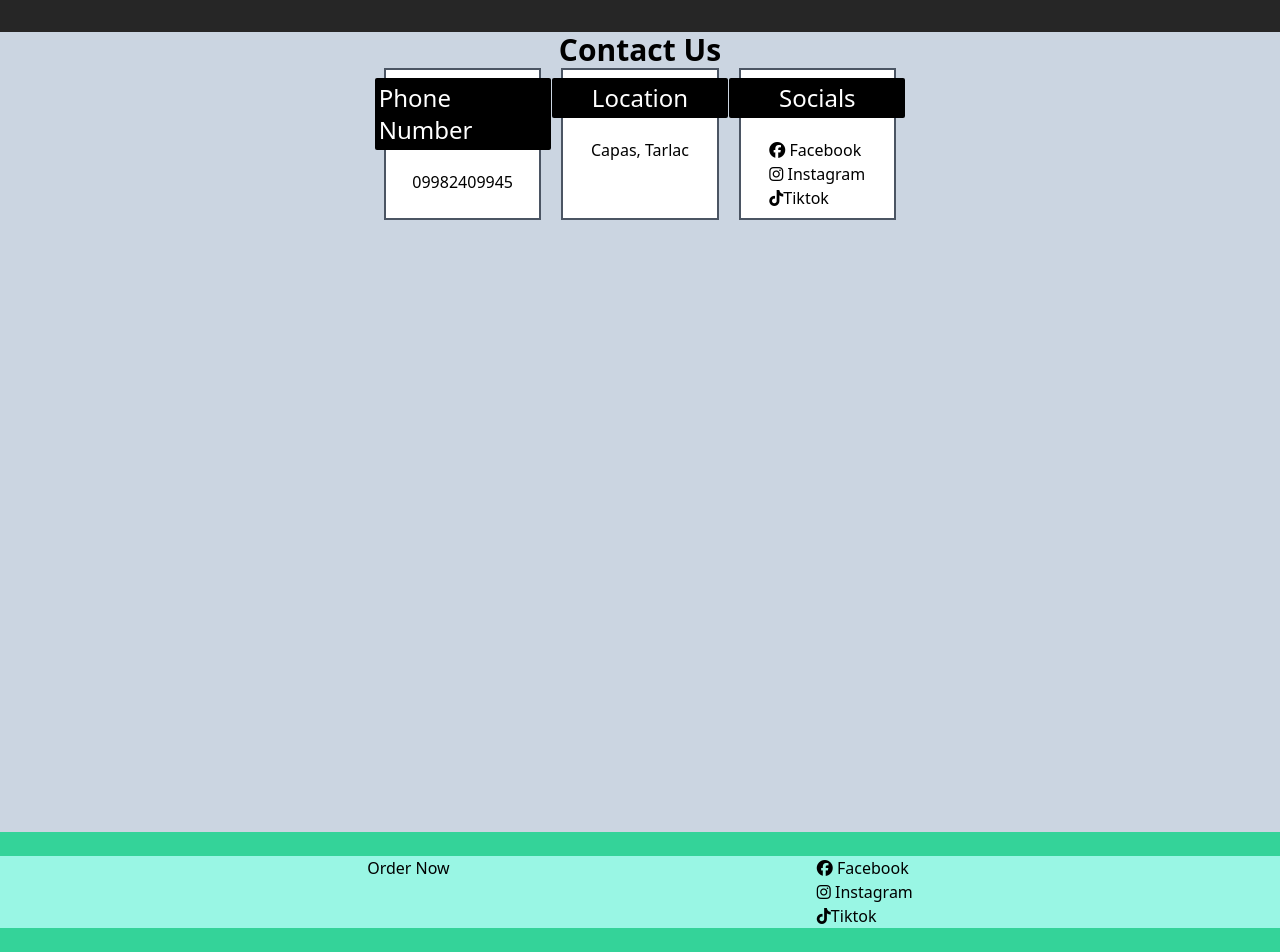
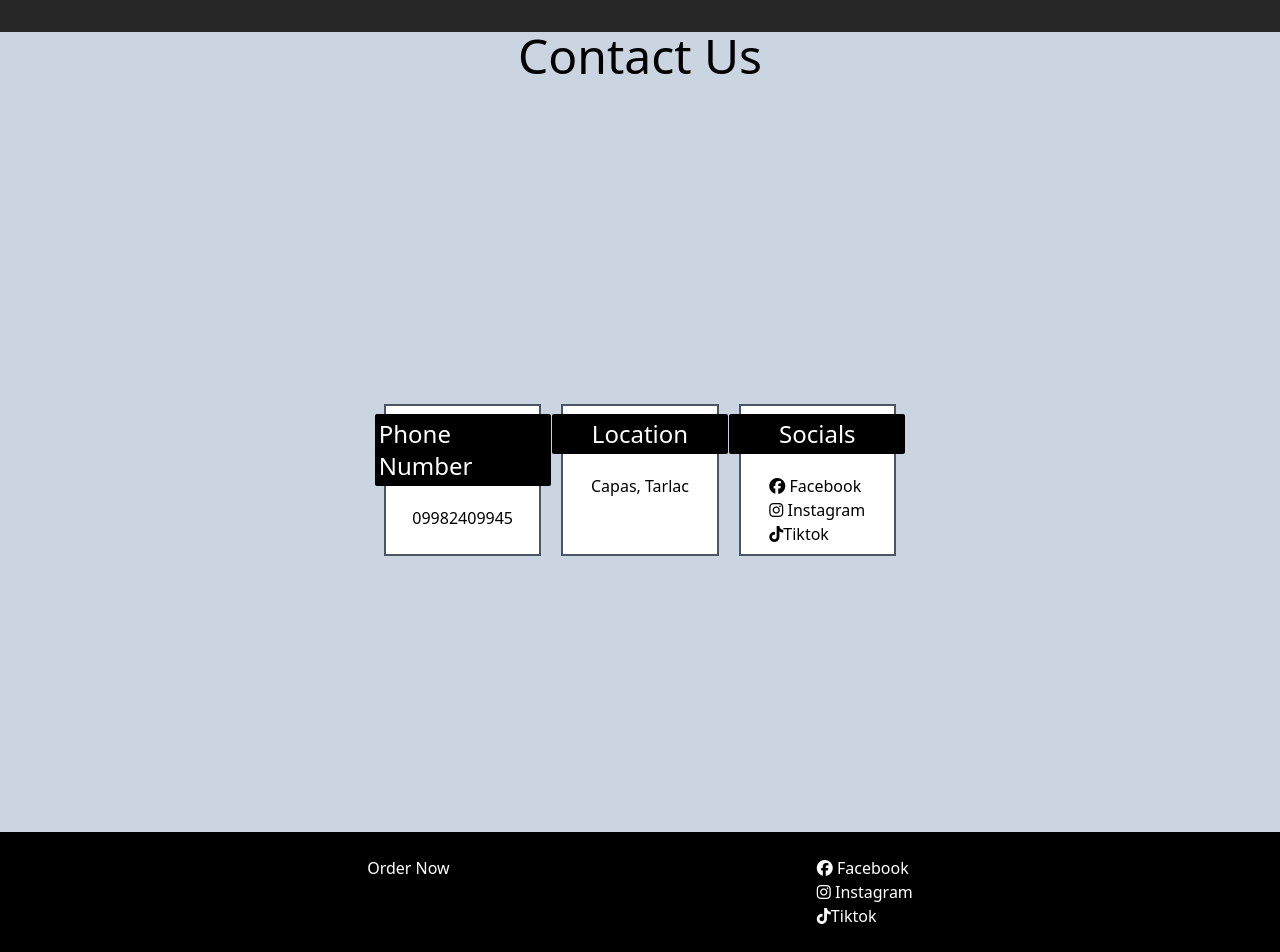
Before and after one commit to aecial/EP-React, a React (Vite) app: page / in a window 1280 px wide. Shown: the part 1568-2520 px from the top of the page. Built offline with nearby package versions, Linux system fonts and the light colour scheme.

Commit message:
Updated bg and layout

```diff
--- a/src/components/Contact.jsx
+++ b/src/components/Contact.jsx
@@ -4,12 +4,14 @@ import ContactTitle from "./ContactTitle";
 import ContactBody from "./ContactBody";
 import ContactEntry from "./ContactEntry";
 import ContactSocials from "./ContactSocials";
+import PageHeader from "./PageHeader";
 
 const Contact = () => {
   return (
     <section className="h-[100vh]">
-      <MenuHeader text={"Contact Us"} />
+      <PageHeader header={"Contact Us"} />
 
+      <div className="flex justify-center items-center h-[100%]">
         <div className="w-[40%] grid grid-cols-3 gap-5 mx-auto">
           <ContactEntry title={"Phone Number"} content={"09982409945"} />
           <ContactEntry title={"Location"} content={"Capas, Tarlac"} />
@@ -24,6 +26,7 @@ const Contact = () => {
             }
           />
         </div>
+      </div>
     </section>
   );
 };
--- a/src/components/Footer.jsx
+++ b/src/components/Footer.jsx
@@ -2,8 +2,8 @@ import React from "react";
 import ContactSocials from "./ContactSocials";
 const Footer = () => {
   return (
-    <footer className="h-[15vh] bg-emerald-400 flex justify-center items-center">
-      <div className="bg-teal-200 flex justify-evenly w-[100%]">
+    <footer className="h-[15vh] bg-black text-white flex justify-center items-center">
+      <div className=" flex justify-evenly w-[100%]">
         <a href="#" className="">
           Order Now
         </a>
--- a/src/components/Menu.jsx
+++ b/src/components/Menu.jsx
@@ -1,12 +1,13 @@
 import React from "react";
 import MenuHeader from "./MenuHeader";
 import MenuItems from "./MenuItems";
+import PageHeader from "./PageHeader";
 
 const Menu = () => {
   return (
     <section className="h-[100vh] bg-neutral-800 text-white">
       <div className="flex flex-col gap-10">
-        <h3 className="text-5xl text-center">Menu</h3>
+        <PageHeader header={"Menu"} />
         <MenuHeader text="Fried Itik" />
         <MenuItems />
         <MenuHeader text="Crispy Pata" />
--- /dev/null
+++ b/src/components/PageHeader.jsx
@@ -0,0 +1,7 @@
+import React from "react";
+
+const PageHeader = ({ header }) => {
+  return <h3 className="text-5xl text-center">{header}</h3>;
+};
+
+export default PageHeader;
```
Lines whose indentation alone changed are shown as unchanged.
